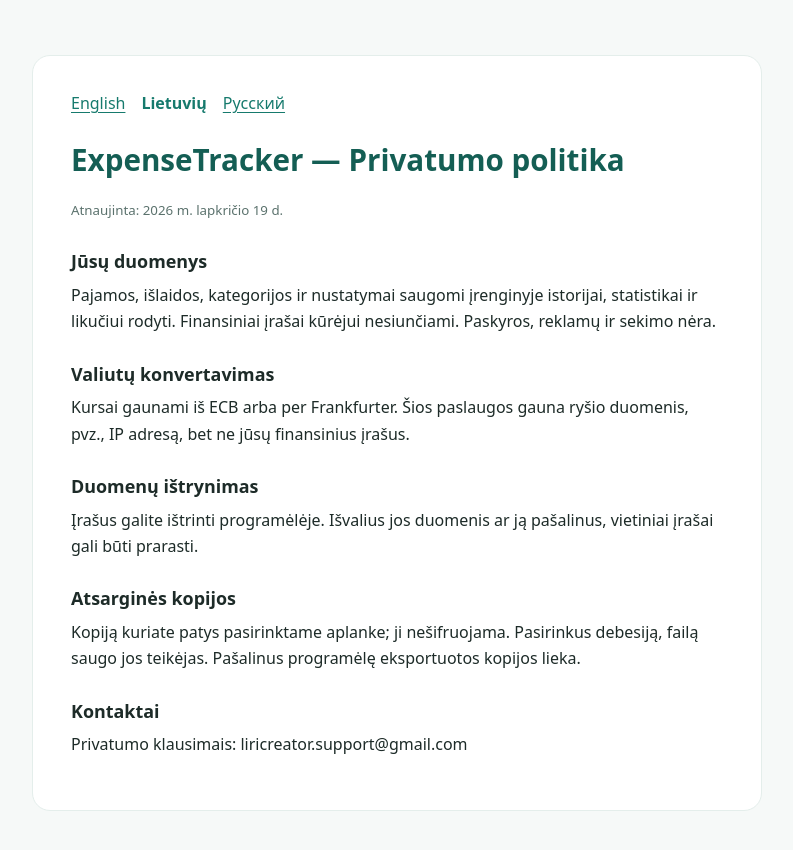
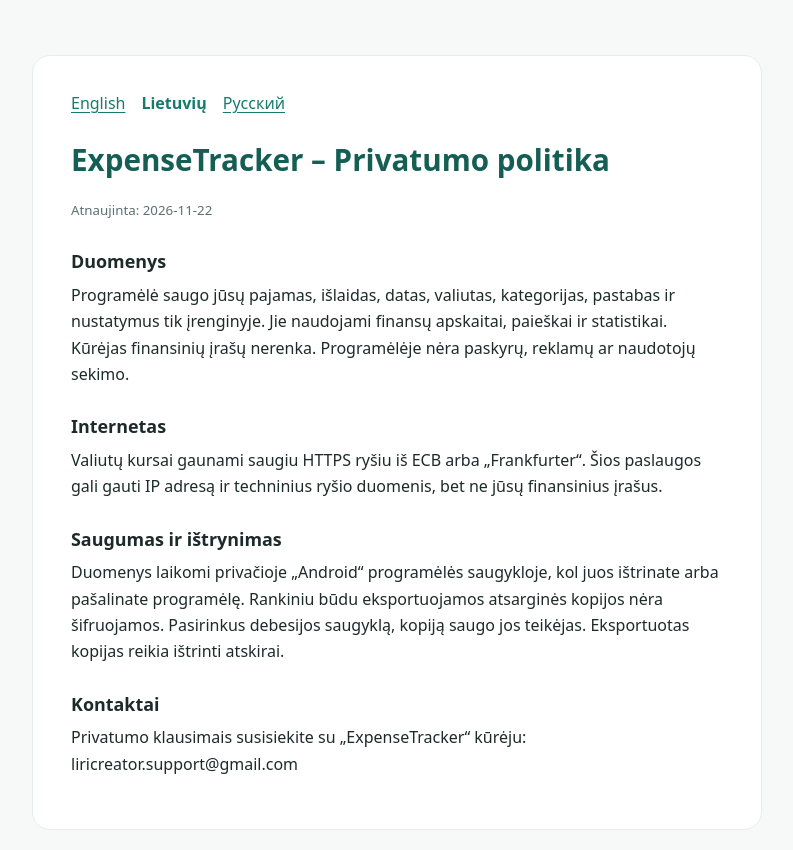
Before and after one commit to liricreatorsupport-oss/expensetracker-privacy, a plain HTML site: page privacy-lt.html in a window 1280 px wide. Shown: the whole page, without its empty margins (243-1036 px from the left). Drawn offline with Linux system fonts and the light colour scheme.

Commit message:
Add files via upload
Update privacy policy 2026-11-22

```diff
--- a/privacy-lt.html
+++ b/privacy-lt.html
@@ -4,7 +4,7 @@
 <meta charset="utf-8">
 <meta name="viewport" content="width=device-width, initial-scale=1">
 <meta name="description" content="ExpenseTracker — Privatumo politika">
-<title>ExpenseTracker — Privatumo politika</title>
+<title>ExpenseTracker – Privatumo politika</title>
 <style>:root{color-scheme:light dark;font-family:system-ui,-apple-system,"Segoe UI",Roboto,Arial,sans-serif}
 *{box-sizing:border-box}body{margin:0;background:#f6f9f8;color:#1d2b28;line-height:1.65}
 main{max-width:730px;margin:55px auto;padding:34px 38px;background:#fff;border:1px solid #e4eeeb;border-radius:18px}
@@ -17,11 +17,10 @@ h2{font-size:1.12rem;margin:25px 0 5px}section p{margin:5px 0 18px}</style>
 </head>
 <body><main>
 <nav aria-label="Language"><a href="index.html" lang="en">English</a><a href="privacy-lt.html" lang="lt" aria-current="page">Lietuvių</a><a href="privacy-ru.html" lang="ru">Русский</a></nav>
-<h1>ExpenseTracker — Privatumo politika</h1>
-<p><small>Atnaujinta: 2026 m. lapkričio 19 d.</small></p>
-<section><h2>Jūsų duomenys</h2><p>Pajamos, išlaidos, kategorijos ir nustatymai saugomi įrenginyje istorijai, statistikai ir likučiui rodyti. Finansiniai įrašai kūrėjui nesiunčiami. Paskyros, reklamų ir sekimo nėra.</p></section>
-<section><h2>Valiutų konvertavimas</h2><p>Kursai gaunami iš ECB arba per Frankfurter. Šios paslaugos gauna ryšio duomenis, pvz., IP adresą, bet ne jūsų finansinius įrašus.</p></section>
-<section><h2>Duomenų ištrynimas</h2><p>Įrašus galite ištrinti programėlėje. Išvalius jos duomenis ar ją pašalinus, vietiniai įrašai gali būti prarasti.</p></section>
-<section><h2>Atsarginės kopijos</h2><p>Kopiją kuriate patys pasirinktame aplanke; ji nešifruojama. Pasirinkus debesiją, failą saugo jos teikėjas. Pašalinus programėlę eksportuotos kopijos lieka.</p></section>
-<section><h2>Kontaktai</h2><p>Privatumo klausimais: liricreator.support@gmail.com</p></section>
+<h1>ExpenseTracker – Privatumo politika</h1>
+<p><small>Atnaujinta: 2026-11-22</small></p>
+<section><h2>Duomenys</h2><p>Programėlė saugo jūsų pajamas, išlaidas, datas, valiutas, kategorijas, pastabas ir nustatymus tik įrenginyje. Jie naudojami finansų apskaitai, paieškai ir statistikai. Kūrėjas finansinių įrašų nerenka. Programėlėje nėra paskyrų, reklamų ar naudotojų sekimo.</p></section>
+<section><h2>Internetas</h2><p>Valiutų kursai gaunami saugiu HTTPS ryšiu iš ECB arba „Frankfurter“. Šios paslaugos gali gauti IP adresą ir techninius ryšio duomenis, bet ne jūsų finansinius įrašus.</p></section>
+<section><h2>Saugumas ir ištrynimas</h2><p>Duomenys laikomi privačioje „Android“ programėlės saugykloje, kol juos ištrinate arba pašalinate programėlę. Rankiniu būdu eksportuojamos atsarginės kopijos nėra šifruojamos. Pasirinkus debesijos saugyklą, kopiją saugo jos teikėjas. Eksportuotas kopijas reikia ištrinti atskirai.</p></section>
+<section><h2>Kontaktai</h2><p>Privatumo klausimais susisiekite su „ExpenseTracker“ kūrėju: liricreator.support@gmail.com</p></section>
 </main></body></html>
```
Also changed, not shown: index.html (+5 -6 lines), privacy-ru.html (+5 -6 lines).
